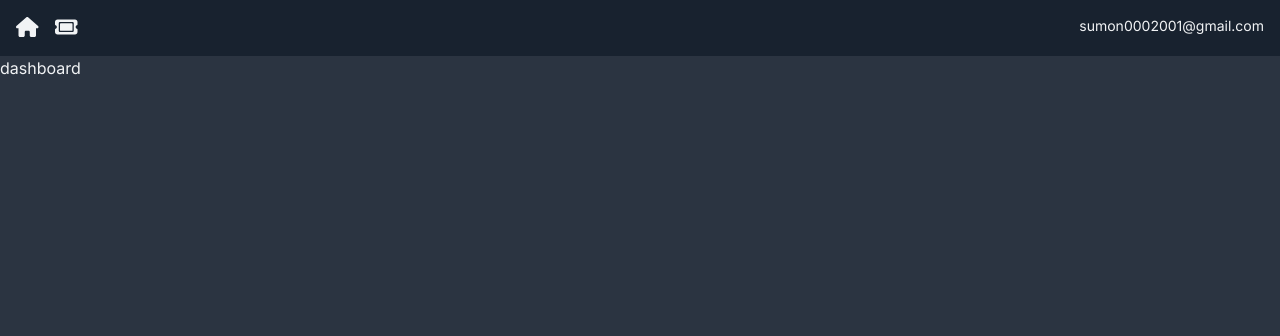
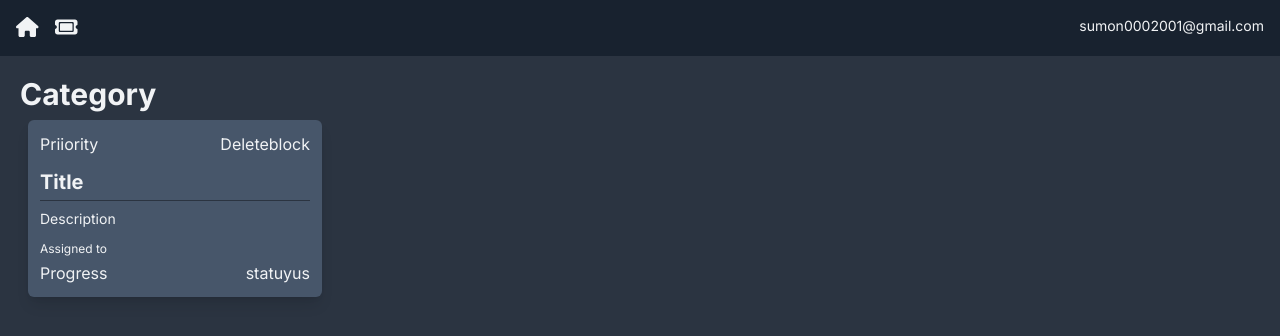
Before and after one commit to sumon0002001/ticketing-app, a Next.js app: page / in a window 1280 px wide. Shown: the top 336 px of the page. Built offline with nearby package versions, Linux system fonts and the light colour scheme.

Commit message:
Add basic functions

```diff
--- a/app/(components)/TicketCrad.jsx
+++ b/app/(components)/TicketCrad.jsx
@@ -1,7 +1,36 @@
 import React from "react";
+import Link from "next/link";
+import PriorityDisplay from "./PriorityDisplay";
+import DeleteBlock from "./DeleteBlock";
+import ProgressDisplay from "./ProgressDisplay";
+import StatusDisplay from "./StatusDisplay";
 
 const TicketCrad = () => {
-  return <div>Ticket card</div>;
+  return (
+    <div className="flex flex-col hover:bg-card-hover bg-card rounded-md shadow-lg p-3 m-2">
+      <div className="flex mb-3">
+        <PriorityDisplay />
+        <div className="ml-auto">
+          <DeleteBlock />
+        </div>
+      </div>
+      <Link href="/" style={{ display: "contents" }}>
+        <h4 className="mb-1">Title</h4>
+        <hr className="h-px  border-0 bg-page mb-2 "></hr>
+        <p className="whitespace-pre-wrap">Description</p>
+        <div className="flex-grow"></div>
+        <div className="flex mt-2">
+          <div className="flex flex-col">
+            <p className="text-xs  my-1">Assigned to</p>
+            <ProgressDisplay />
+          </div>
+          <div className="ml-auto  flex items-end">
+            <StatusDisplay />
+          </div>
+        </div>
+      </Link>
+    </div>
+  );
 };
 
 export default TicketCrad;
--- /dev/null
+++ b/app/models/Ticket.js
@@ -0,0 +1,29 @@
+import mongoose, { Schema } from "mongoose";
+
+mongoose.connect(process.env.MONGODB_URI);
+mongoose.Promise = global.Promise;
+const db = mongoose.connection;
+db.on("error", console.error.bind(console, "connection error:"));
+db.once("open", () => {
+  console.log("Database connected");
+});
+export default db;
+
+const TicketSchema = new mongoose.Schema(
+  {
+    title: String,
+    description: String,
+    category: String,
+    priority: Number,
+    progress: Number,
+    status: String,
+    active: Boolean,
+  },
+  {
+    timestamps: true,
+  }
+);
+
+const Ticket = mongoose.models.Ticket || mongoose.model("Ticket", TicketSchema);
+
+export default Ticket;
--- a/app/page.jsx
+++ b/app/page.jsx
@@ -1,7 +1,19 @@
 import React from "react";
+import TicketCrad from "./(components)/TicketCrad";
 
 const Dashboard = () => {
-  return <div>dashboard</div>;
+  return (
+    <div className="p-5">
+      <div>
+        <div className="mb-4">
+          <h2>Category</h2>
+          <div className="lg:grid grid-cols-2 xl:grid-cols-4 ">
+            <TicketCrad />
+          </div>
+        </div>
+      </div>
+    </div>
+  );
 };
 
 export default Dashboard;
--- a/package.json
+++ b/package.json
@@ -13,6 +13,8 @@
     "@fortawesome/free-solid-svg-icons": "^6.5.1",
     "@fortawesome/react-fontawesome": "^0.2.0",
     "i": "^0.3.7",
+    "mongodb": "^6.5.0",
+    "mongoose": "^8.2.3",
     "next": "14.0.4",
     "npm": "^10.2.5",
     "react": "^18",
```
Also changed, not shown: app/api/Tickets/route.js (added), 1 other file (tests, documents, lock files or other folders).
